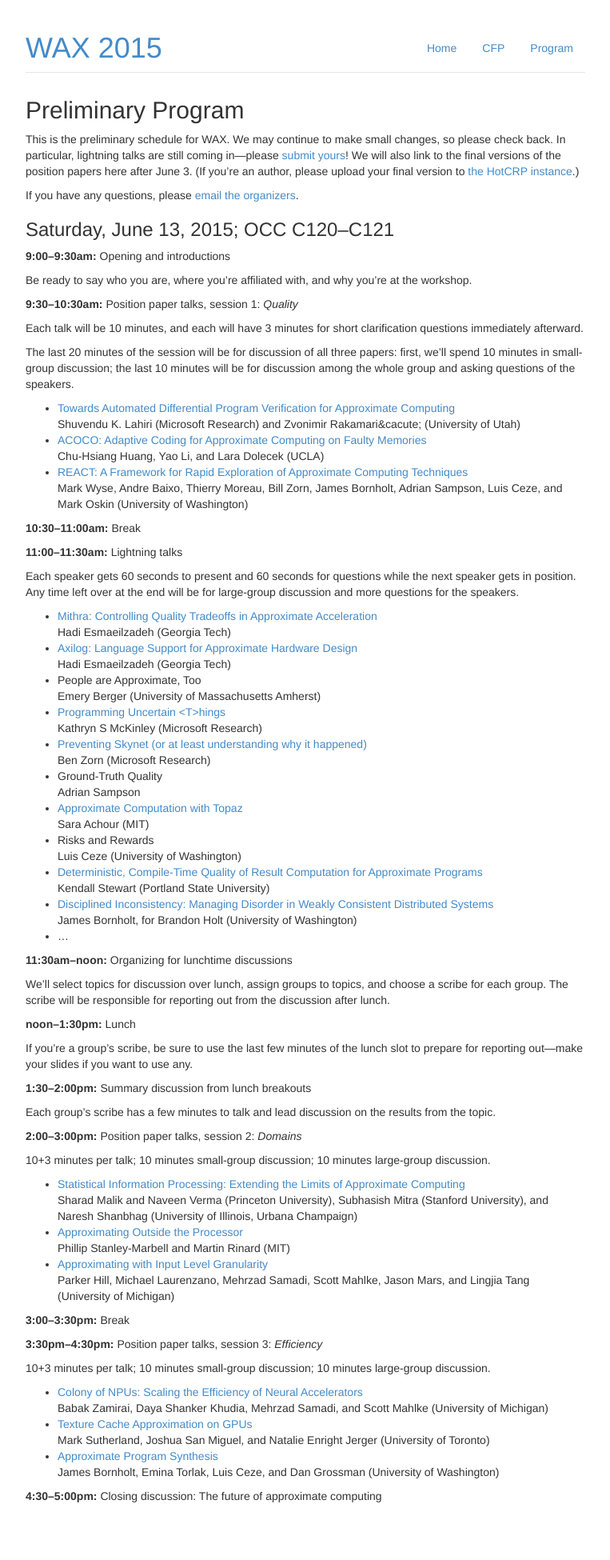
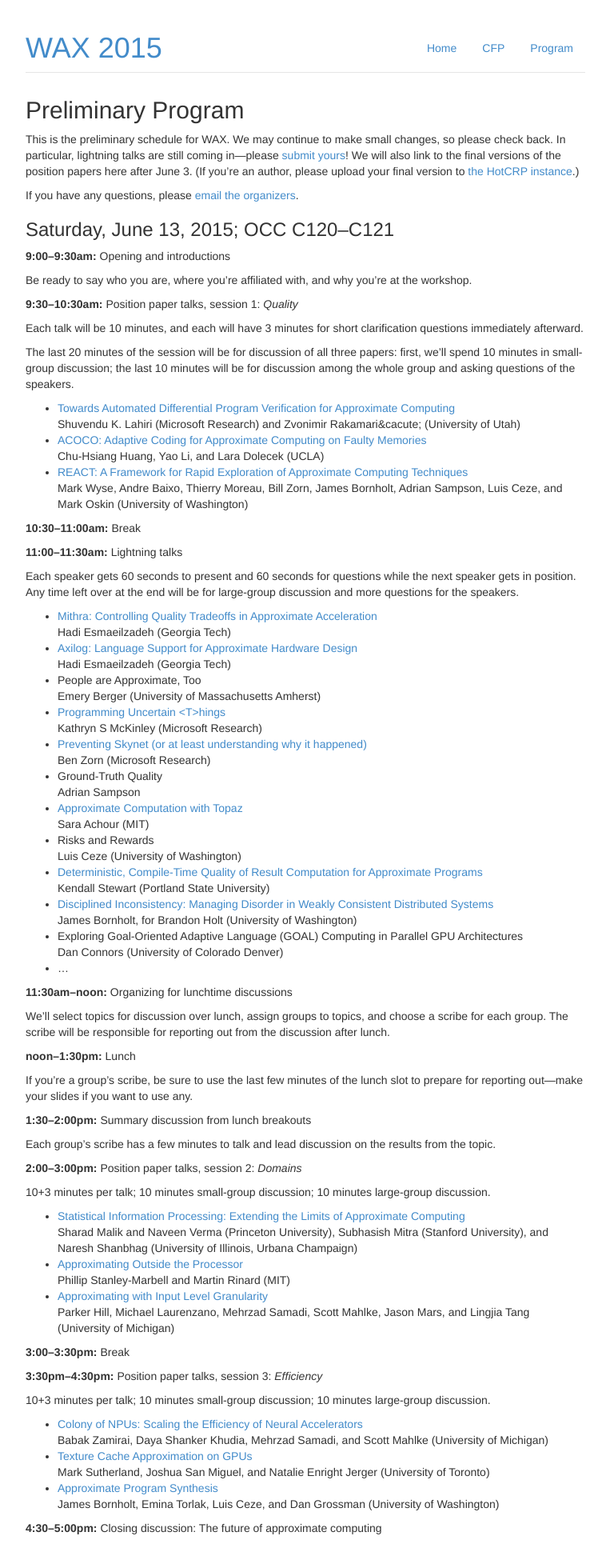
Before and after one commit to uwsampa/sampa-public, a Jekyll site: the page built from wax2015/program.md, in a window 1280 px wide. Shown: the whole page at 80% size, without its empty margins (258-1021 px from the left). Built offline with Jekyll 4.4.1, drawn with Linux system fonts in a browser that asks for light colours; Markdown is read by kramdown in place of the engine named in the settings; before the commit the page ends 1910 px from its top, so only the background shows below that.

Commit message:
Colorago lightning talk title

```diff
--- a/wax2015/program.md
+++ b/wax2015/program.md
@@ -60,6 +60,8 @@ Each speaker gets 60 seconds to present and 60 seconds for questions while the n
     Kendall Stewart (Portland State University)
   * [Disciplined Inconsistency: Managing Disorder in Weakly Consistent Distributed Systems](lightning/holt.pdf)
     James Bornholt, for Brandon Holt (University of Washington)
+  * Exploring Goal-Oriented Adaptive Language (GOAL) Computing in Parallel GPU Architectures
+    Dan Connors (University of Colorado Denver)
   * ...
 
 **11:30am--noon:** Organizing for lunchtime discussions
```
